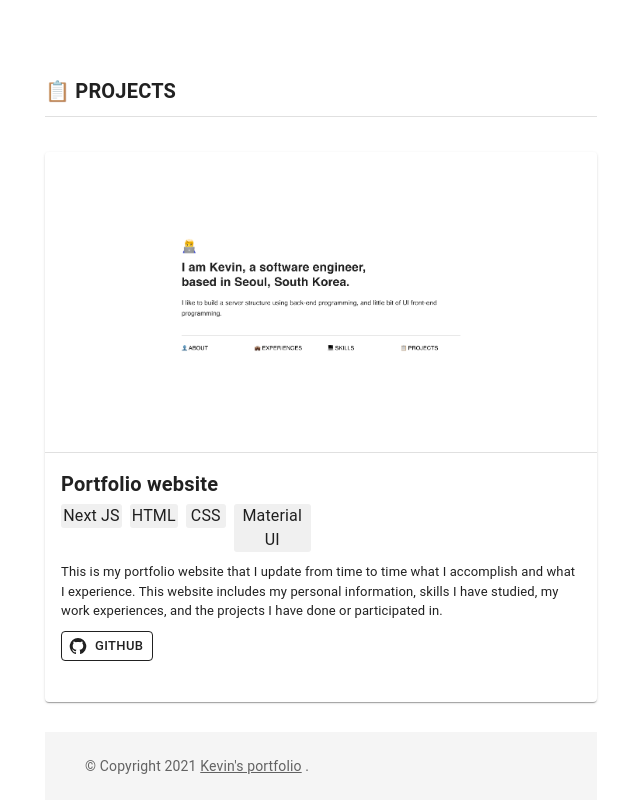
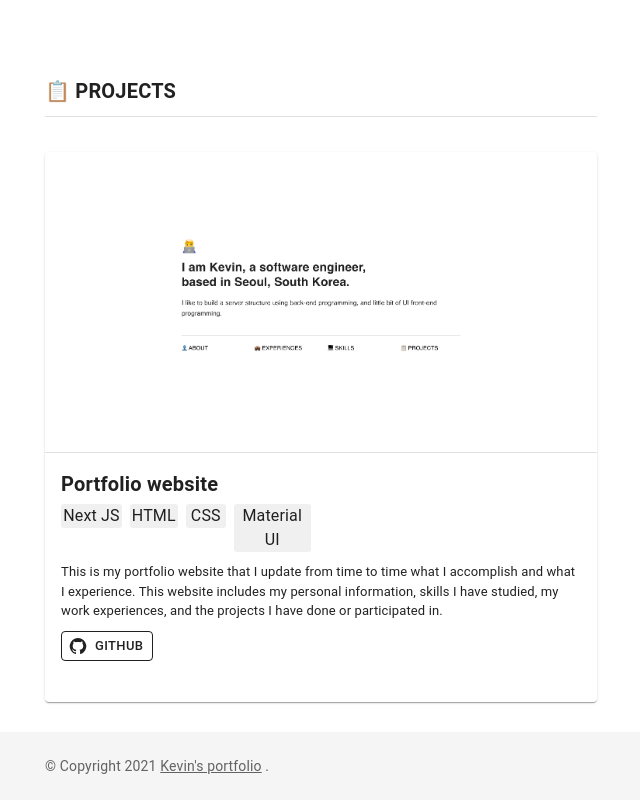
Before and after one commit to jeonghoyang12/my-portfolio, a Next.js app: page / in a window 1280 px wide. Shown: the part 1920-2720 px from the top of the page, without its empty margins (319-959 px from the left). Built offline with nearby package versions, Linux system fonts and the light colour scheme.

Commit message:
[pages/index] update style on index

```diff
--- a/pages/index.js
+++ b/pages/index.js
@@ -20,7 +20,6 @@ const useStyles = makeStyles({
     maxWidth: "700px",
   },
   typography: {
-    // paddingTop: "10px",
     fontWeight: "bold",
     fontSize: "28px",
   },
@@ -66,8 +65,8 @@ export default function Home() {
         <Experiences />
         <Skills />
         <Projects />
-        <Footer />
       </Container>
+      <Footer />
     </React.Fragment>
   );
 }
```
